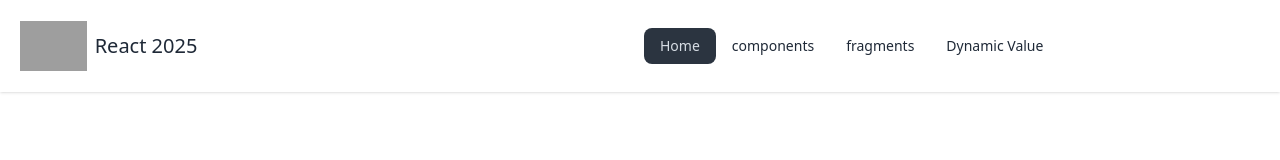
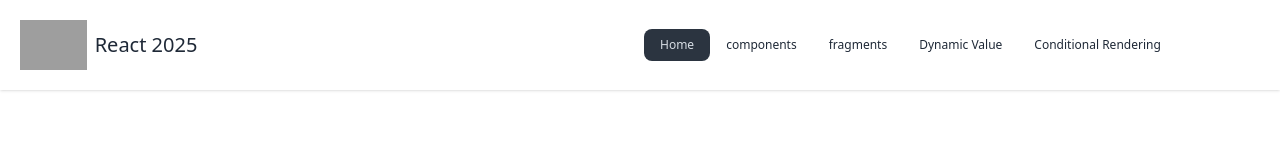
Before and after one commit to minhazapon/React-2025, a React (Vite) app: page / in a window 1280 px wide. Shown: the top 160 px of the page. Built offline with nearby package versions, Linux system fonts and the light colour scheme; grey boxes are pictures that could not be loaded.

Commit message:
added conditional rendering

```diff
--- a/src/Nav.jsx
+++ b/src/Nav.jsx
@@ -2,10 +2,11 @@ import { NavLink } from "react-router-dom"
 
 function Nav() {
     const NavZ = <>
-        <li><NavLink to='/'>Home</NavLink></li>
-        <li><NavLink to='/compo'>components</NavLink></li>
-        <li><NavLink to='/fragments'>fragments</NavLink></li>
-        <li><NavLink to='/dvalue'>Dynamic Value</NavLink></li>
+        <li className=" text-xs "><NavLink to='/'>Home</NavLink></li>
+        <li className=" text-xs "><NavLink to='/compo'>components</NavLink></li>
+        <li className=" text-xs "><NavLink to='/fragments'>fragments</NavLink></li>
+        <li className=" text-xs "><NavLink to='/dvalue'>Dynamic Value</NavLink></li>
+        <li className=" text-xs "><NavLink to='/cr'>Conditional Rendering</NavLink></li>
     </>
     return (
         <div>
--- /dev/null
+++ b/src/conditional rendering/CR.jsx
@@ -0,0 +1,46 @@
+
+
+
+function CR() {
+
+    const RiverInfo = {
+
+        name: 'Navaganga',
+        location: 'Jhenaidah',
+        country: 'Bangladesh',
+        CreatePlace: 'Gorai nodi'
+
+    }
+
+    let age = 20
+
+    const Re = () => {
+
+        if (age > 18) return "Yes Info available"
+        return "So sad Not Available"
+
+    }
+
+    return (
+        <>
+            <div className=" mt-10 mb-10 ml-16 mr-16 flex justify-center ">
+
+                <div className=" flex justify-center items-center gap-5 border-[1px] w-fit p-8 ">
+                    <img className=" h-[300px] w-[400px] rounded-xl " src="https://upload.wikimedia.org/wikipedia/commons/b/b9/Nabaganga_River.jpg" alt="" />
+                    <div>
+                        <p className=" text-xl font-thin "> {RiverInfo.name} </p>
+                        <p className=" text-xl font-thin "> {RiverInfo.location} </p>
+                        <p className=" text-xl font-thin "> {RiverInfo.country} </p>
+                        <p className=" text-xl font-thin "> {RiverInfo.CreatePlace} </p>
+                        {/* <button className=" btn bg-cyan-700 mt-5 text-white">
+                            {age > 40 ? "info available" : "info not available"} </button> */}
+                        <button className=" btn bg-cyan-700 mt-5 text-white"> {Re()} </button>
+                    </div>
+                </div>
+            </div>
+
+        </>
+    )
+}
+
+export default CR
--- a/src/main.jsx
+++ b/src/main.jsx
@@ -11,6 +11,7 @@ import Home from './Home';
 import Compo from './componentsZ/Compo';
 import Fragments from './fragmentZ/Fragments';
 import Dvalue from './dynamic value/Dvalue';
+import CR from './conditional rendering/CR';
 
 const router = createBrowserRouter([
   {
@@ -33,6 +34,10 @@ const router = createBrowserRouter([
         path: "/dvalue",
         element: <Dvalue></Dvalue>,
       },
+      {
+        path: "/cr",
+        element: <CR></CR>,
+      },
     ],
   },
 ]);
```
